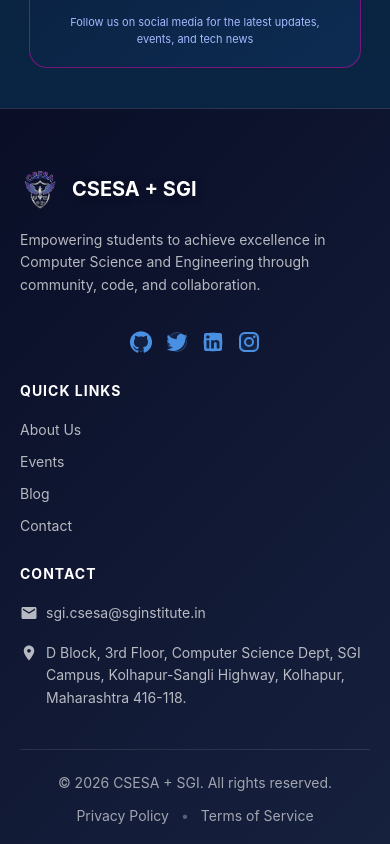
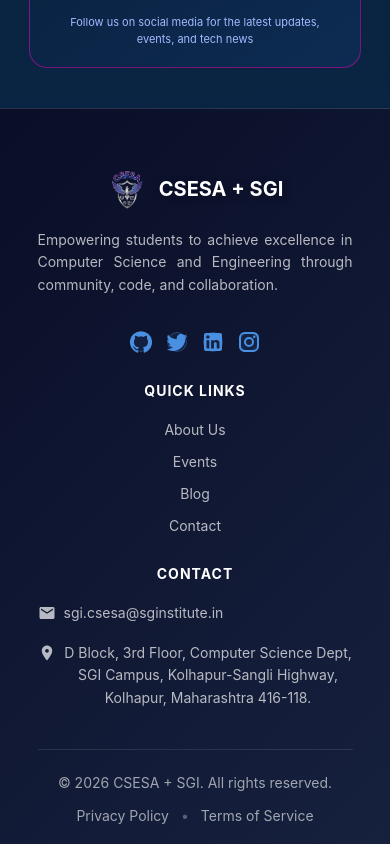
Before and after one commit to sgicsesa-tech-head/csesa-sgi-frontend, a React (Create React App) app: page /contact in a window 390 px wide. Shown: the part 1421-2265 px from the top of the page. Built offline with nearby package versions, Linux system fonts and the light colour scheme.

Commit message:
home page responsive changes

```diff
--- a/src/components/Footer.css
+++ b/src/components/Footer.css
@@ -6,10 +6,9 @@
 }
 
 .footer-content {
-  max-width: 1200px;
+  width: 90%;
   margin: 0 auto;
-  display: grid;
-  grid-template-columns: 2fr 1fr 1fr;
+  display: flex;
   gap: 60px;
   padding-bottom: 40px;
   border-bottom: 1px solid rgba(255, 255, 255, 0.1);
@@ -18,10 +17,8 @@
 .footer-section {
   display: flex;
   flex-direction: column;
-}
-
-.footer-brand {
-  max-width: 400px;
+  align-items: center;
+  width: 60%;
 }
 
 .footer-logo {
@@ -53,6 +50,7 @@
   color: rgba(255, 255, 255, 0.7);
   line-height: 1.6;
   margin-bottom: 24px;
+  text-align: justify;
 }
 
 .social-links {
@@ -94,6 +92,7 @@
   display: flex;
   flex-direction: column;
   gap: 12px;
+  text-align: center;
 }
 
 .footer-links a {
@@ -163,7 +162,7 @@
 
 @media (max-width: 968px) {
   .footer-content {
-    grid-template-columns: 1fr 1fr;
+    flex-direction: column;
     gap: 40px;
   }
 
@@ -175,8 +174,12 @@
 
 @media (max-width: 640px) {
   .footer-content {
-    grid-template-columns: 1fr;
+    flex-direction: column;
     gap: 30px;
+  }
+
+  .footer-section {
+    width: 100%;
   }
 
   .footer-bottom {
--- a/src/components/HeroSection.css
+++ b/src/components/HeroSection.css
@@ -102,6 +102,7 @@
   .hero-title {
     font-size: 30px;
     padding: 0 15px 0 15px;
+    text-align: center;
   }
 
   .hero-description {
@@ -117,6 +118,5 @@
     flex-direction: column;
     align-items: center;
     width: 100%;
-    max-width: 300px;
   }
 }
```
